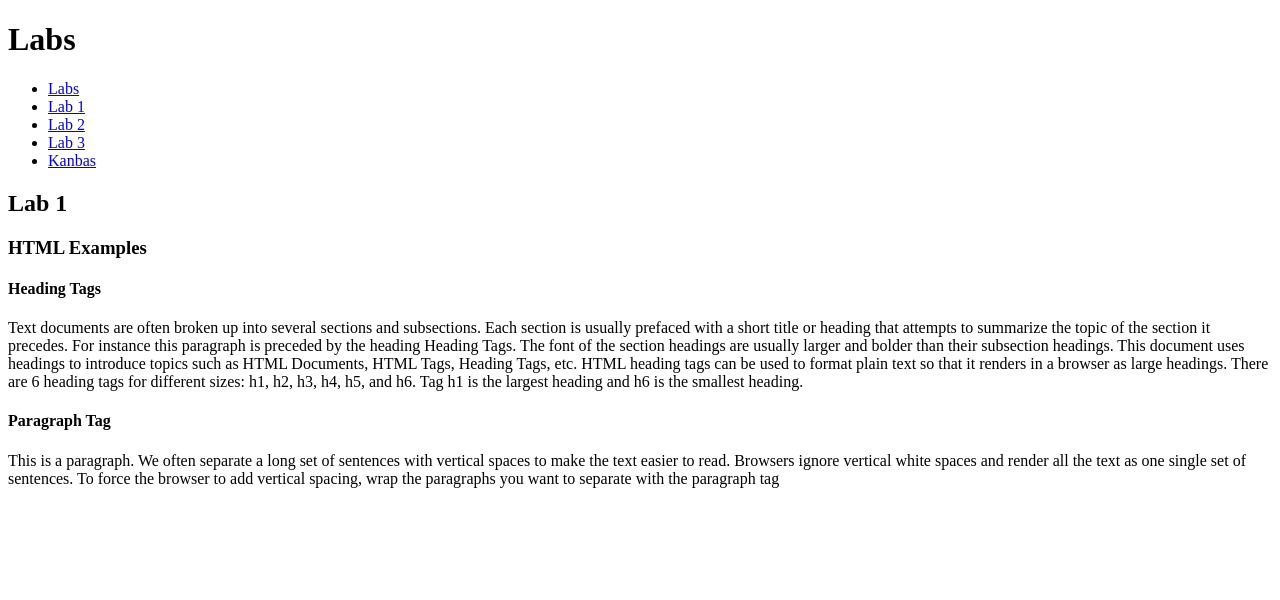
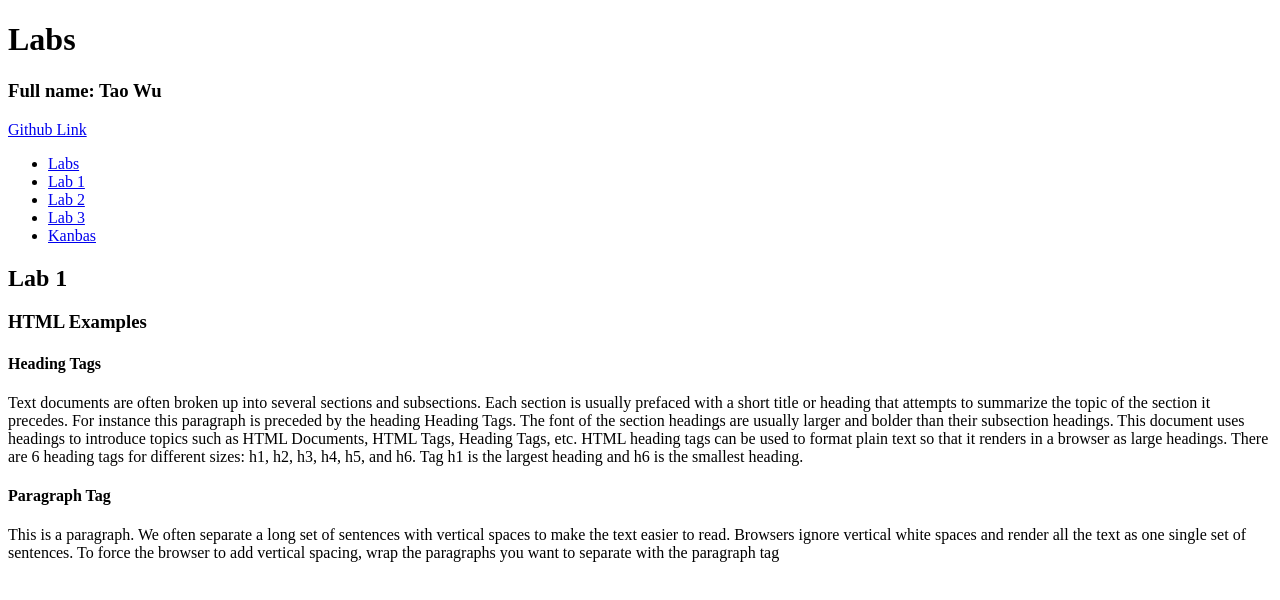
Before and after one commit to tao0024/kanbas-react-web-app, a React (Create React App) app: page /#/Labs/Lab1 in a window 1280 px wide. Shown: the top 600 px of the page. Built offline with nearby package versions, Linux system fonts and the light colour scheme; the HTML template or start-up script is replaced by a standard one.

Commit message:
add the Full name and github link

```diff
--- a/src/Labs/index.tsx
+++ b/src/Labs/index.tsx
@@ -8,6 +8,14 @@ export default function Labs() {
   return (
     <div id="wd-labs">
       <h1>Labs</h1>
+      <h3>Full name: Tao Wu </h3>
+      <div>
+        {" "}
+        <a href="https://github.com/tao0024/kanbas-react-web-app">
+          {" "}
+          Github Link
+        </a>
+      </div>
       <TOC />
       <Routes>
         <Route path="/" element={<Navigate to="Lab1" />} />
```
